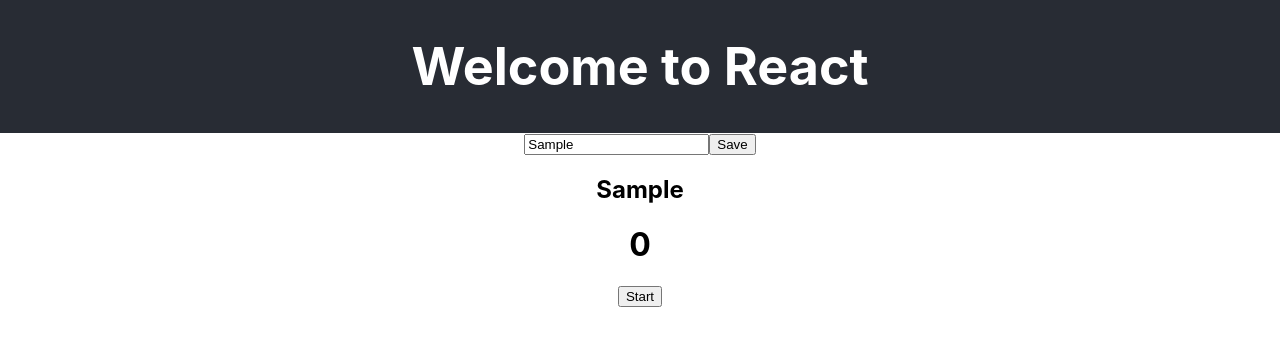
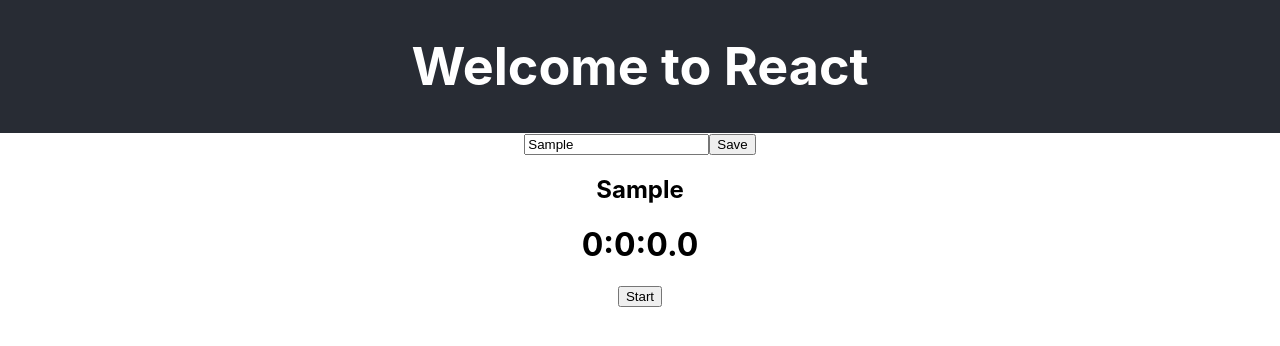
Before and after one commit to EconClass/timers-redux-react, a React (Create React App) app: page / in a window 1280 px wide. Both pictures are taken after typing "Sample" into the empty fields and a click on the button "Save". Shown: the top 346 px of the page. Built offline with nearby package versions, Linux system fonts and the light colour scheme.

Commit message:
[add] timers can run

```diff
--- a/src/App.js
+++ b/src/App.js
@@ -6,8 +6,17 @@
 import reducers from './reducers';
 import NewTimer from './components/new-timer';
 import ListTimers from './components/list-timers';
+import { update } from './actions';
 
 const store = createStore(reducers)
+
+let lastUpdateTime = Date.now()
+setInterval(() => {
+  const now = Date.now()
+  const deltaTime = now - lastUpdateTime
+  lastUpdateTime = now
+  store.dispatch(update(deltaTime))
+}, 50)
 
 function App() {
   return (
--- a/src/actions/index.js
+++ b/src/actions/index.js
@@ -1,6 +1,7 @@
 export const NEW_TIMER = "NEW_TIMER";
 export const TOGGLE_TIMER = "TOGGLE_TIMER";
 export const SELECT_TIMER = "SELECT_TIMER";
+export const UPDATE = "UPDATE";
 
 const addTimer = (name) => {
   return {
@@ -23,4 +24,11 @@
   };
 };
 
+export const update = (deltaTime) => {
+  return {
+    type: UPDATE,
+    payload: { deltaTime }
+  }
+}
+
 export { addTimer, toggleTimer, selectTimer };
--- a/src/components/timer-view.js
+++ b/src/components/timer-view.js
@@ -1,14 +1,11 @@
-import React, { Component } from 'react'
-import { connect } from 'react-redux'
+import React, { Component } from 'react';
+import { connect } from 'react-redux';
 
 // Import our toggleTimer action
-import { toggleTimer } from '../actions'
+import { toggleTimer } from '../actions';
+import { formatTime } from '../utils';
 
 class TimerView extends Component {
-  constructor(props) {
-    super(props)
-  }
-
   // Timer should have its name, time, and a start/stop button (logic for this button will be built out later)
   render() {
 
@@ -17,7 +14,7 @@
     return (
       <div>
         <h2>{timer.name}</h2>
-        <h1>{timer.time}</h1>
+        <h1>{formatTime(timer.time)}</h1>
         <button
           // This calls our toggleTimer action on the specific timer (specified by the index)
           onClick={(e) => {
--- a/src/reducers/timers-reducer.js
+++ b/src/reducers/timers-reducer.js
@@ -1,5 +1,5 @@
 // Import all of our actions
-import { NEW_TIMER, TOGGLE_TIMER } from '../actions';
+import { NEW_TIMER, TOGGLE_TIMER, UPDATE } from '../actions';
 import Timer from '../components/Timer';
 
 const timerReducer = (state = [], action) => {
@@ -19,6 +19,13 @@
       })
       return newState
 
+    case UPDATE:
+      return state.map((timer) => {
+        if (timer.isRunning) {
+          timer = { ...timer, time: timer.time += action.payload.deltaTime }
+        }
+        return timer
+      })
     default:
       return state;
   }
--- /dev/null
+++ b/src/utils/index.js
@@ -0,0 +1,7 @@
+export const formatTime = (time) => {
+  const ms = Math.round(time / 100) % 10
+  const secs = Math.floor(time / 1000) % 60
+  const mins = Math.floor(time / 1000 / 60) % 60
+  const hrs = Math.floor(time / 1000 / 1000 / 60) % 60
+  return `${hrs}:${mins}:${secs}.${ms}`
+}
```
